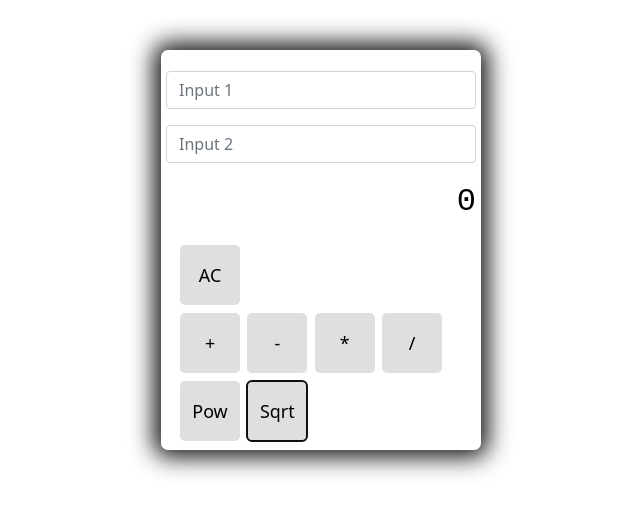
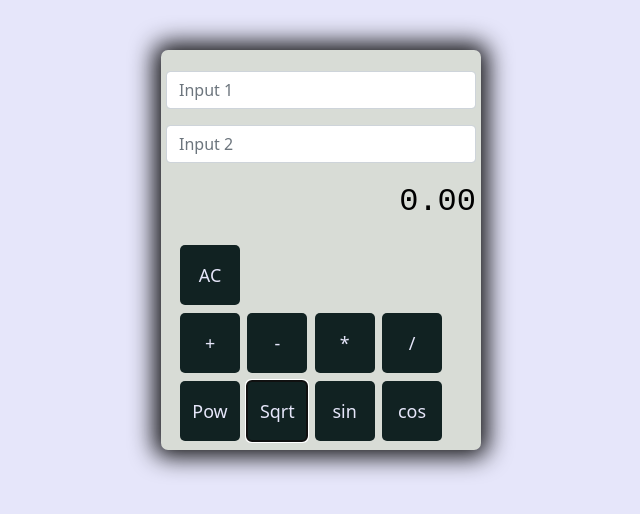
Before and after one commit to AmanuelD02/lab_05, a plain HTML site: page calculator/index.html in a window 1280 px wide. Both pictures are taken after a click on the button "Sqrt". Shown: the whole page, without its empty margins (319-959 px from the left). Drawn offline with nearby package versions, Linux system fonts and the light colour scheme.

Commit message:
added sin and cos to the calculator

```diff
--- a/calculator/assets/css/style.css
+++ b/calculator/assets/css/style.css
@@ -1,3 +1,6 @@
+body {
+	background-color: rgb(230, 230, 250);
+}
 .calculator {
 	position: relative;
 	border-radius: 7px;
@@ -8,7 +11,7 @@
 	-webkit-box-shadow: 0px 0px 23px 7px rgba(0, 0, 0, 0.93);
 	box-shadow: 0px 0px 23px 7px rgba(0, 0, 0, 0.93);
 	width: 378px;
-	background-color: rgb(255, 255, 255);
+	background-color: #d8dcd6;
 	font-size: 0.8em;
 	padding: 5px;
 	max-width: 320px;
@@ -30,8 +33,8 @@ button {
 	margin: 4px 2px;
 	outline: none;
 	border: none;
-	background: rgb(223, 223, 223);
-	color: black;
+	background: #112222;
+	color: rgb(230, 230, 250);
 	border-radius: 5px;
 	font-size: 1.4em;
 }
--- a/calculator/assets/js/app.js
+++ b/calculator/assets/js/app.js
@@ -18,25 +18,18 @@ var calculator = {
 
 		return var1 / var2;
 	},
-	max: (values) => {
-		return Math.max(...values);
-	},
-	min: (values) => {
-		return Math.min(...values);
-	},
-	avg: (values) => {
-		let total = 0;
-		for (let n of values) {
-			total += n;
-		}
 
-		return values.length === 0 ? 'Array Empty' : total / values.length;
-	},
 	sqrt: (value) => {
 		return Math.sqrt(value);
 	},
 	pow: (val1, val2) => {
 		return Math.pow(val1, val2);
+	},
+	sin: (val) => {
+		return Math.sin(val);
+	},
+	cos: (val) => {
+		return Math.cos(val);
 	}
 };
 
@@ -49,11 +42,11 @@ function calc(operand) {
 		input1.value = result.innerHTML = calculator.add(var1, var2);
 		input2.value = '';
 	} else if (operand == '*') {
-		input1.value = result.innerHTML = calculator.mult(var1, var2);
+		input1.value = result.innerHTML = calculator.mult(var1, var2).toFixed(2);
 		input2.value = '';
 	} else if (operand == 'Sqrt') {
 		cls();
-		result.innerHTML = calculator.sqrt(var1);
+		result.innerHTML = calculator.sqrt(var1).toFixed(2);
 	} else if (operand == 'Pow') {
 		cls();
 		result.innerHTML = calculator.pow(var1, var2);
@@ -62,7 +55,13 @@ function calc(operand) {
 		result.innerHTML = calculator.subs(var1, var2);
 	} else if (operand == '/') {
 		cls();
-		result.innerHTML = calculator.div(var1, var2);
+		result.innerHTML = calculator.div(var1, var2).toFixed(2);
+	} else if (operand == 'sin') {
+		cls();
+		result.innerHTML = calculator.sin(var1).toFixed(2);
+	} else if (operand == 'cos') {
+		cls();
+		result.innerHTML = calculator.cos(var1).toFixed(2);
 	}
 }
 
--- a/calculator/index.html
+++ b/calculator/index.html
@@ -25,7 +25,11 @@
 <div id="result">0</div>
 
 <div class="container">
-    <button onclick="cls();">AC</button>
+   <div class="row text-right">
+       <div class="col text-right">
+            <button onclick="cls();">AC</button>
+       </div>
+   </div>
  <div class="row">
      <div class="col">
       <button onclick="calc(this.innerHTML);">+</button>
@@ -34,6 +38,8 @@
          <button onclick="calc(this.innerHTML);">/</button>
          <button onclick="calc(this.innerHTML);">Pow</button>
          <button onclick="calc(this.innerHTML);">Sqrt</button>
+         <button onclick="calc(this.innerHTML);">sin</button>
+         <button onclick="calc(this.innerHTML);">cos</button>
 
      </div>
  </div>
```
